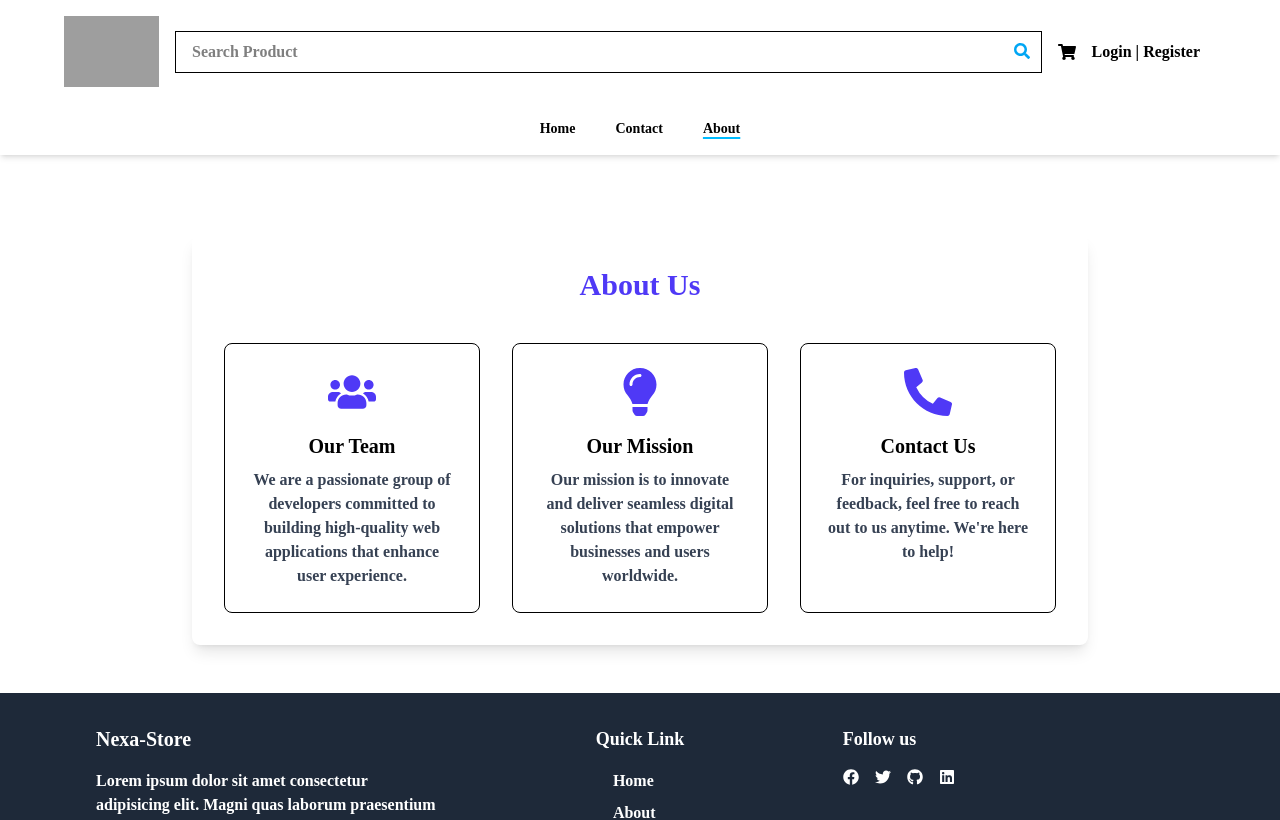
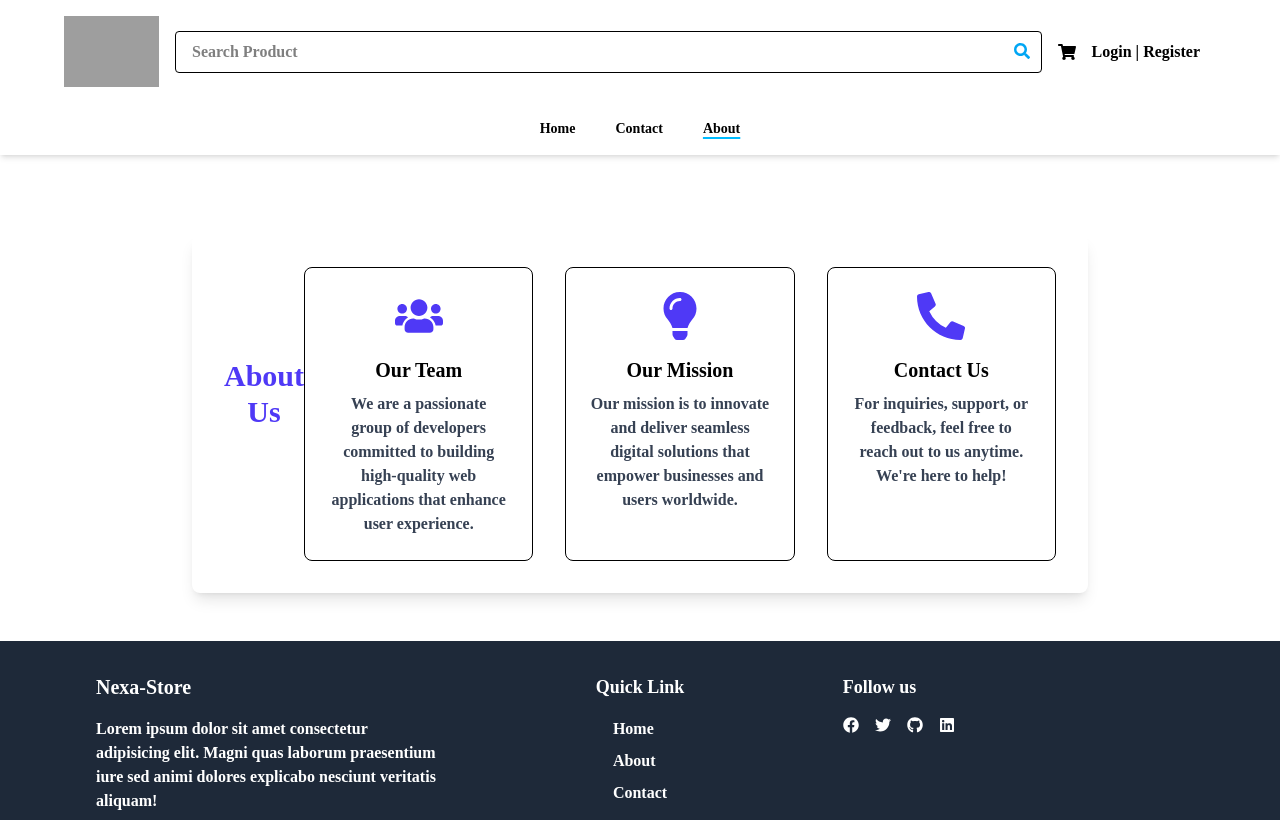
Before and after one commit to Sobhan-asadi/nexaStore, a React (Vite) app: page /about in a window 1280 px wide. Shown: the top 820 px of the page. Built offline with nearby package versions, Linux system fonts and the light colour scheme; grey boxes are pictures that could not be loaded.

Commit message:
fix the problem

```diff
--- a/src/components/AboutUs.jsx
+++ b/src/components/AboutUs.jsx
@@ -2,7 +2,7 @@ import { FaLightbulb, FaPhoneAlt, FaUsers } from "react-icons/fa";
 
 export default function AboutUs() {
   return (
-    <div className="mx-auto mt-20 max-w-4xl rounded-lg bg-white p-8 shadow-lg">
+    <div className="mx-auto mt-20 flex max-w-4xl items-center rounded-lg bg-white p-8 shadow-lg">
       <h2 className="mb-10 text-center text-3xl font-extrabold text-indigo-600">
         About Us
       </h2>
--- a/src/components/AllProduct.jsx
+++ b/src/components/AllProduct.jsx
@@ -44,10 +44,10 @@ export default function AllProduct({ products }) {
                       alt={product.title}
                     />
                     <div className="my-2">
-                      <h2 className="line-clamp-2 text-sm font-semibold">
+                      <h2 className="line-clamp-2 text-center text-sm font-semibold">
                         {product.title}
                       </h2>
-                      <p className="my-4 text-sky-600">${product.price}</p>
+                      <p className="my-4 px-1 text-sky-600">${product.price}</p>
                     </div>
                   </div>
                 </Gestures>
--- a/src/components/ContactUs.jsx
+++ b/src/components/ContactUs.jsx
@@ -68,7 +68,7 @@ export default function ContactUs() {
         </form>
 
         {/* Contact Info */}
-        <div className="space-y-6 text-gray-700">
+        <div className="space-y-6 text-center text-gray-700">
           <div>
             <h3 className="mb-2 text-xl font-semibold text-sky-500">
               Our Office
--- a/src/components/NaveBar.jsx
+++ b/src/components/NaveBar.jsx
@@ -19,7 +19,7 @@ function NaveBar() {
             <input
               type="text"
               placeholder="Search Product"
-              className="w-full border px-4 py-2"
+              className="w-full rounded-sm border px-4 py-2"
             />
             <FaSearch className="absolute top-3 right-3 text-sky-500" />
           </form>
```
